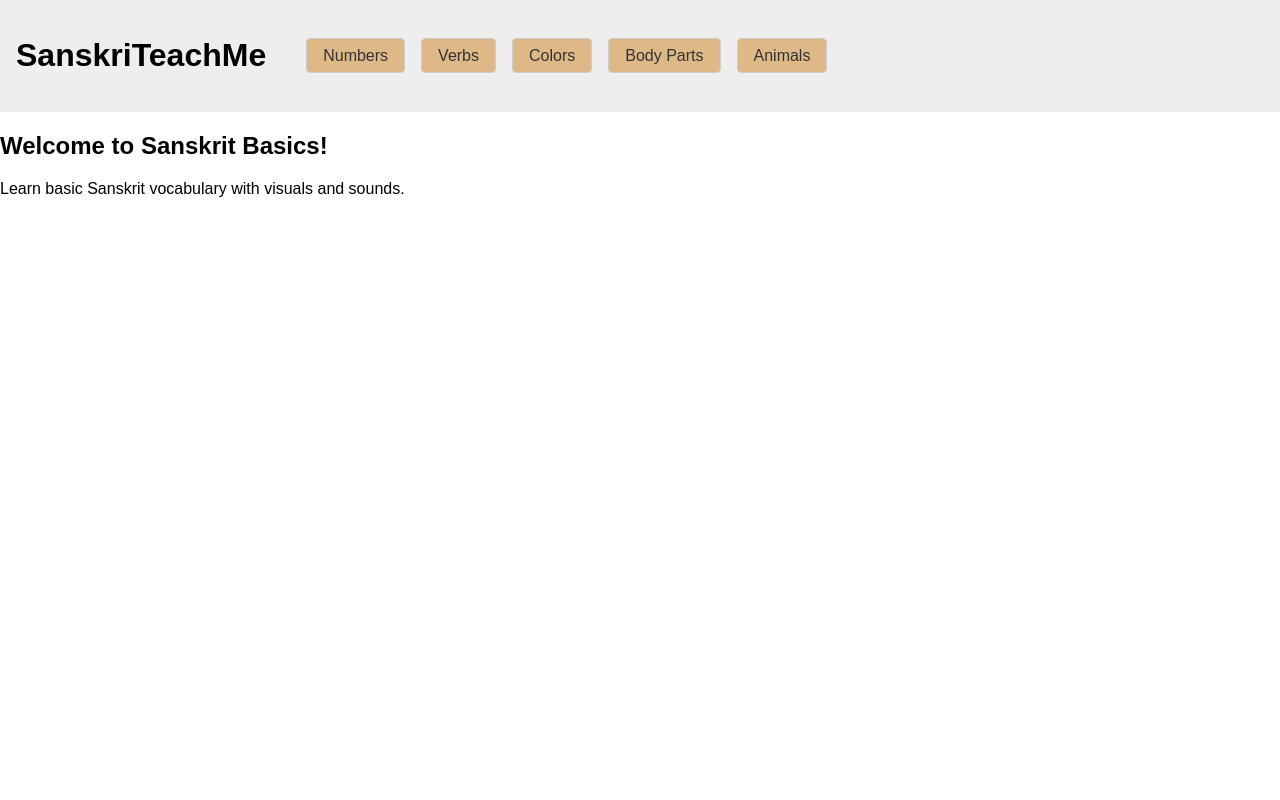
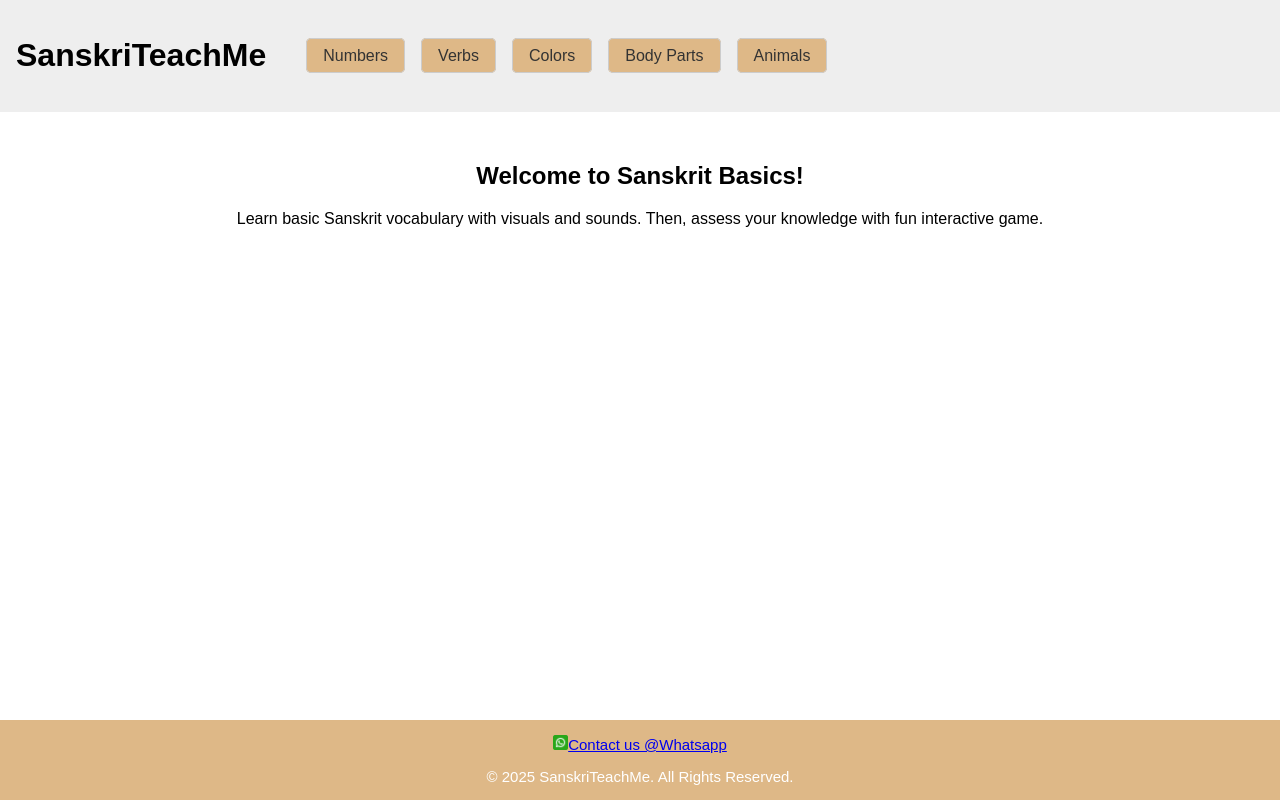
Before and after one commit to oguzhanozbek/SanskriTeachMe, a React (Create React App) app in the folder frontend/: page / in a window 1280 px wide. Built offline with nearby package versions, Linux system fonts and the light colour scheme.

Commit message:
Footer has been added. Communication feature has been implemented by utulizing a Whatsapp webhook to enable users contact Samskrita Bharati Canada directly on Whatsapp.

```diff
--- a/frontend/src/App.css
+++ b/frontend/src/App.css
@@ -26,3 +26,23 @@ body {
   border-radius: 5px;           /* Optional: rounded corners */
   background-color: burlywood;
 }
+
+.footer {
+  position: fixed;
+  left: 0;
+  bottom: 0;
+  width: 100%;
+  background-color: burlywood;
+  color: white;
+  text-align: center;
+  font-size: 15px;
+}
+
+.mid-component{
+  margin: 50px;
+  text-align: center;
+}
+
+.image{
+  width: 15px;
+}
--- a/frontend/src/App.js
+++ b/frontend/src/App.js
@@ -16,10 +16,14 @@ function App() {
           </ul>
         </nav>
       </header>
-      <main>
+      <main className='mid-component'>
         <h2>Welcome to Sanskrit Basics!</h2>
-        <p>Learn basic Sanskrit vocabulary with visuals and sounds.</p>
+        <p>Learn basic Sanskrit vocabulary with visuals and sounds. Then, assess your knowledge with fun interactive game.</p>
       </main>
+      <footer className='footer'>
+        <p><img className='image' src="whatsapp.png"/><a href="https://wa.me/13654440424" target='_blank'>Contact us @Whatsapp </a></p>
+        <p>&#169; 2025 SanskriTeachMe. All Rights Reserved.</p>
+      </footer>
     </div>
   );
 }
```
Also changed, not shown: frontend/public/whatsapp.png (added).
